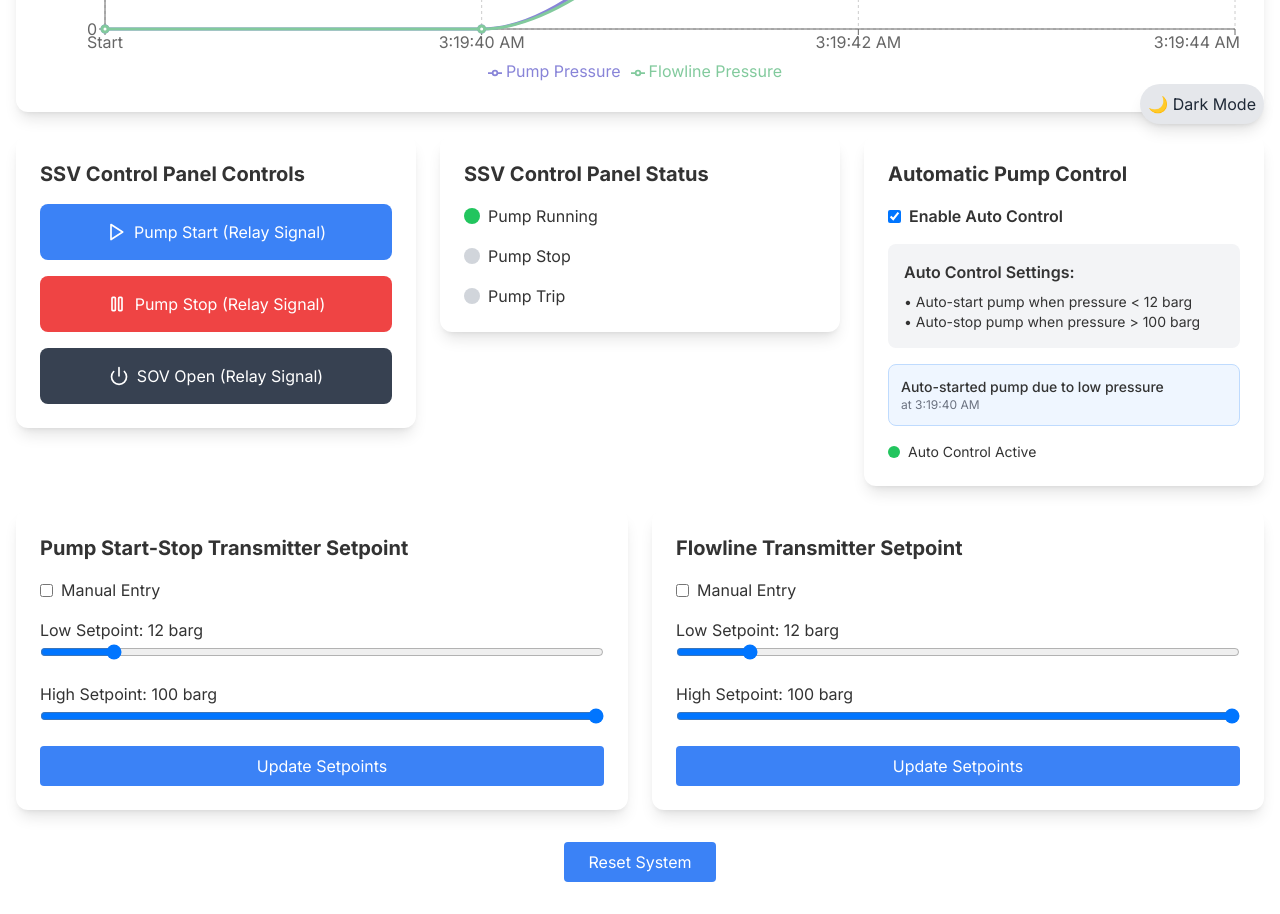
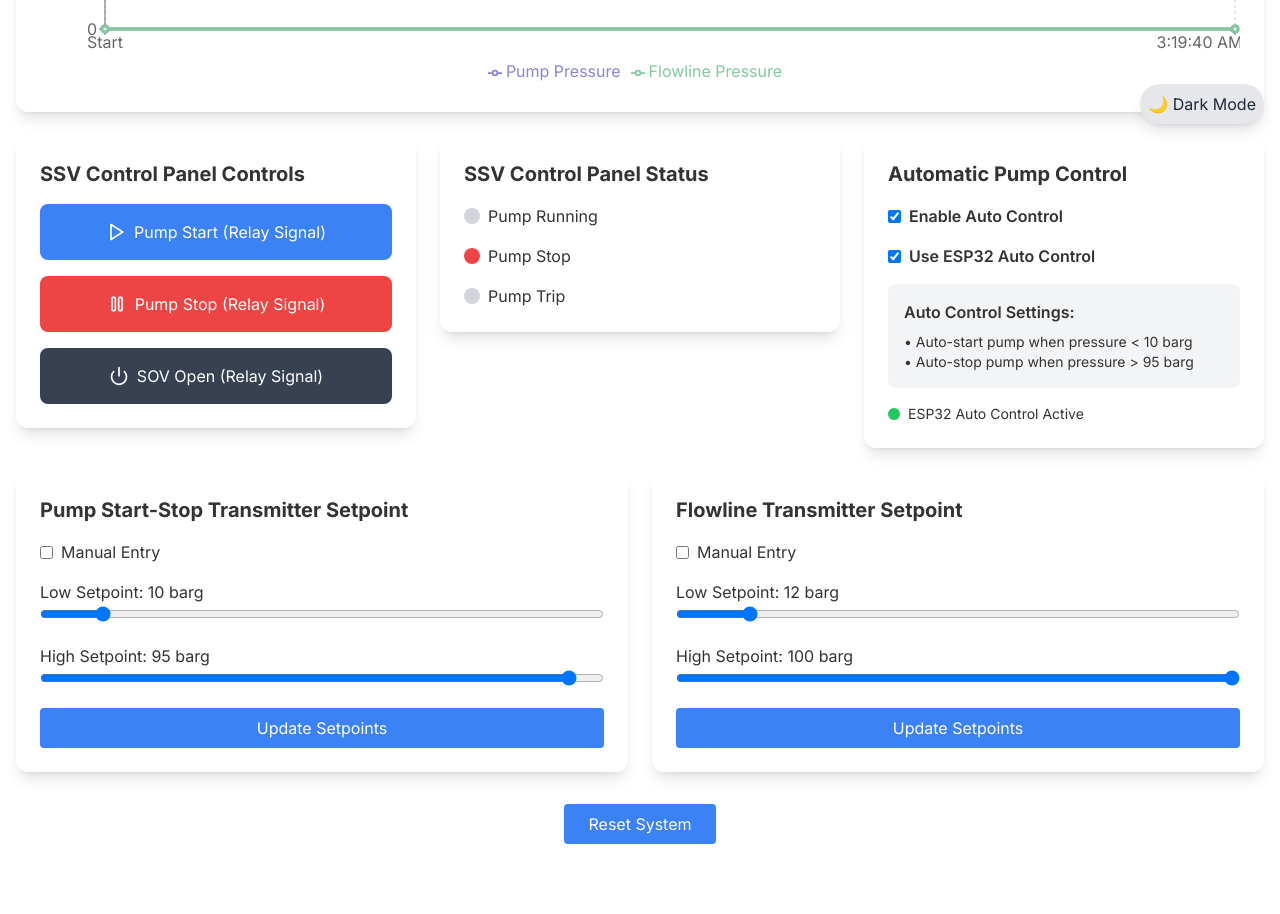
Before and after one commit to AbuCTF/Proserv, a Next.js app: page / in a window 1280 px wide. Shown: the part 660-1574 px from the top of the page. After the commit the page ends 1536 px from the top, so only its background shows below. Built offline with nearby package versions, Linux system fonts and the light colour scheme; no server answers.

Commit message:
pump control

```diff
--- a/package.json
+++ b/package.json
@@ -16,7 +16,7 @@
     "recharts": "^2.15.1"
   },
   "devDependencies": {
-    "@types/node": "^20",
+    "@types/node": "^20.17.30",
     "@types/react": "^19",
     "@types/react-dom": "^19",
     "postcss": "^8",
--- a/src/app/page.tsx
+++ b/src/app/page.tsx
@@ -1,73 +1,118 @@
-// app/page.tsx
-'use client';
-import { useState, useEffect } from 'react';
-import { ProservLogo } from '@/components/ProservLogo';
-import { SystemControls } from '@/components/SystemControls';
-import { SystemStatus } from '@/components/SystemStatus';
-import { PressureGraph } from '@/components/PressureGraph';
-import { TransmitterSetpointControl } from '@/components/TransmitterSetpointControl';
-import { TransmitterValueDisplay } from '@/components/TransmitterValueDisplay';
-import { AutoPumpControl } from '@/components/AutoPumpControl';
-import { Setpoints, PumpStatus } from '@/types';
+// app/page.tsx - Updated version
+"use client";
+import { useState, useEffect } from "react";
+import { ProservLogo } from "@/components/ProservLogo";
+import { SystemControls } from "@/components/SystemControls";
+import { SystemStatus } from "@/components/SystemStatus";
+import { PressureGraph } from "@/components/PressureGraph";
+import { TransmitterSetpointControl } from "@/components/TransmitterSetpointControl";
+import { TransmitterValueDisplay } from "@/components/TransmitterValueDisplay";
+import { AutoPumpControl } from "@/components/AutoPumpControl";
+import { Setpoints, PumpStatus } from "@/types";
+
+const ESP_API_BASE = "http://192.168.181.161"; // Replace with your ESP32's IP address
 
 export default function Home() {
-  // State for pressures and setpoints
   const [pumpPressure, setPumpPressure] = useState<number>(0);
   const [flowlinePressure, setFlowlinePressure] = useState<number>(0);
-  const [pumpStatus, setPumpStatus] = useState<PumpStatus>('stopped');
+  const [pumpStatus, setPumpStatus] = useState<PumpStatus>("stopped");
 
-  // Initialize setpoints according to client requirements
   const [pumpSetpoints, setPumpSetpoints] = useState<Setpoints>({
-    lowSetpoint: 12,
-    highSetpoint: 100
+    lowSetpoint: 10, // Default ESP32 startThreshold value
+    highSetpoint: 95, // Default ESP32 stopThreshold value
   });
 
   const [flowlineSetpoints, setFlowlineSetpoints] = useState<Setpoints>({
     lowSetpoint: 12,
-    highSetpoint: 100
+    highSetpoint: 100,
   });
 
-  // Simulate real-time pressure changes
+  // Fetch latest state from ESP every 2 seconds
   useEffect(() => {
-    const pressureInterval = setInterval(() => {
-      // Simulate realistic pressure fluctuations based on pump status
-      setPumpPressure(prev => {
-        let change;
-        if (pumpStatus === 'running') {
-          // Pressure tends to increase when pump is running
-          change = Math.random() * 3 - 0.5; // Mostly increasing
-        } else {
-          // Pressure tends to decrease when pump is stopped
-          change = Math.random() * 3 - 2.5; // Mostly decreasing
-        }
-        return Math.max(0, Math.min(120, prev + change));
+    const fetchData = async () => {
+      try {
+        const res = await fetch(`${ESP_API_BASE}/api/state`);
+        const data = await res.json();
+
+        // Update based on ESP32 server response format
+        setPumpPressure(data.pressure || 0);
+        // If your ESP doesn't provide flowlinePressure, you can either
+        // use the same pressure value or keep your existing simulation
+        setFlowlinePressure(data.pressure || 0);
+
+        // Status comes as a boolean from ESP32
+        setPumpStatus(data.pumpStatus ? "running" : "stopped");
+
+        // Update thresholds from ESP32 values
+        setPumpSetpoints({
+          lowSetpoint: data.startThreshold || 10,
+          highSetpoint: data.stopThreshold || 95,
+        });
+      } catch (err) {
+        console.error("Error fetching from ESP32:", err);
+      }
+    };
+
+    fetchData(); // initial fetch
+    const interval = setInterval(fetchData, 2000); // poll every 2s
+    return () => clearInterval(interval);
+  }, []);
+
+  // Pump on/off control via API
+  const handlePumpStatusChange = async (newStatus: PumpStatus) => {
+    try {
+      await fetch(`${ESP_API_BASE}/api/pump`, {
+        method: "POST",
+        headers: { "Content-Type": "application/json" },
+        body: JSON.stringify({ status: newStatus === "running" }),
       });
+      setPumpStatus(newStatus); // Optimistic update
+    } catch (err) {
+      console.error("Failed to update pump status:", err);
+    }
+  };
 
-      setFlowlinePressure(prev => {
-        let change;
-        if (pumpStatus === 'running') {
-          // Flowline follows pump with some delay/buffering
-          change = Math.random() * 2 - 0.3; // Mostly increasing
-        } else {
-          // Flowline pressure drops when pump is off
-          change = Math.random() * 2 - 1.8; // Mostly decreasing
-        }
-        return Math.max(0, Math.min(110, prev + change));
+  // Update thresholds (only for pump setpoint changes)
+  const updatePumpSetpoints = async (newSetpoints: Setpoints) => {
+    try {
+      await fetch(`${ESP_API_BASE}/api/thresholds`, {
+        method: "POST",
+        headers: { "Content-Type": "application/json" },
+        body: JSON.stringify({
+          startThreshold: newSetpoints.lowSetpoint,
+          stopThreshold: newSetpoints.highSetpoint,
+        }),
       });
-    }, 2000); // Update every 2 seconds
+      setPumpSetpoints(newSetpoints);
+    } catch (err) {
+      console.error("Failed to update setpoints:", err);
+    }
+  };
 
-    return () => clearInterval(pressureInterval);
-  }, [pumpStatus]);
-
-  const handlePumpStatusChange = (newStatus: PumpStatus) => {
-    setPumpStatus(newStatus);
+  // Add manual control for simulation parameters (optional)
+  const updateSimulationParams = async (
+    pressure: number,
+    rate: number = 1.0
+  ) => {
+    try {
+      await fetch(`${ESP_API_BASE}/api/simulation`, {
+        method: "POST",
+        headers: { "Content-Type": "application/json" },
+        body: JSON.stringify({ pressure, rate }),
+      });
+    } catch (err) {
+      console.error("Failed to update simulation params:", err);
+    }
   };
 
   return (
     <main className="container mx-auto px-4 py-4 sm:py-8 max-w-7xl">
+      {/* Rest of your component remains the same */}
       <header className="flex flex-col sm:flex-row justify-between items-center mb-4 sm:mb-8 gap-3">
         <ProservLogo size={80} />
-        <h1 className="text-xl sm:text-2xl md:text-3xl font-bold text-center sm:text-right">Proserv SSV Control Panel</h1>
+        <h1 className="text-xl sm:text-2xl md:text-3xl font-bold text-center sm:text-right">
+          Proserv SSV Control Panel
+        </h1>
       </header>
 
       <TransmitterValueDisplay
@@ -88,13 +133,12 @@ export default function Home() {
         <div className="order-1">
           <SystemControls
             onPumpStatusChange={handlePumpStatusChange}
-          />
+            espApiBase={ESP_API_BASE}
+          />{" "}
         </div>
 
         <div className="order-3 sm:order-2">
-          <SystemStatus
-            currentPumpStatus={pumpStatus}
-          />
+          <SystemStatus currentPumpStatus={pumpStatus} />
         </div>
 
         <div className="order-2 sm:order-3 sm:col-span-2 lg:col-span-1">
@@ -112,19 +156,24 @@ export default function Home() {
           title="Pump Start-Stop Transmitter Setpoint"
           lowSetpoint={pumpSetpoints.lowSetpoint}
           highSetpoint={pumpSetpoints.highSetpoint}
-          onSetpointChange={(newSetpoints) => setPumpSetpoints(newSetpoints)}
+          onSetpointChange={updatePumpSetpoints}
         />
 
         <TransmitterSetpointControl
           title="Flowline Transmitter Setpoint"
           lowSetpoint={flowlineSetpoints.lowSetpoint}
           highSetpoint={flowlineSetpoints.highSetpoint}
-          onSetpointChange={(newSetpoints) => setFlowlineSetpoints(newSetpoints)}
+          onSetpointChange={(newSetpoints) =>
+            setFlowlineSetpoints(newSetpoints)
+          }
         />
       </div>
 
       <footer className="mt-4 sm:mt-8 text-center">
-        <button className="bg-blue-500 text-white px-4 sm:px-6 py-2 rounded hover:bg-blue-600 text-sm sm:text-base">
+        <button
+          className="bg-blue-500 text-white px-4 sm:px-6 py-2 rounded hover:bg-blue-600 text-sm sm:text-base"
+          onClick={() => updateSimulationParams(50, 1.0)} // Reset simulation to default values
+        >
           Reset System
         </button>
       </footer>
--- a/src/components/AutoPumpControl.tsx
+++ b/src/components/AutoPumpControl.tsx
@@ -1,7 +1,7 @@
-// src/components/AutoPumpControl.tsx
-'use client';
-import { useEffect, useState } from 'react';
-import { Setpoints, PumpStatus } from '@/types';
+// src/components/AutoPumpControl.tsx - Updated
+"use client";
+import { useEffect, useState } from "react";
+import { Setpoints, PumpStatus } from "@/types";
 
 interface AutoPumpControlProps {
   pumpPressure: number;
@@ -14,37 +14,70 @@ export const AutoPumpControl: React.FC<AutoPumpControlProps> = ({
   pumpPressure,
   pumpSetpoints,
   pumpStatus,
-  onPumpStatusChange
+  onPumpStatusChange,
 }) => {
   const [isAutoEnabled, setIsAutoEnabled] = useState<boolean>(true);
-  const [lastAutoAction, setLastAutoAction] = useState<string>('');
-  const [lastActionTime, setLastActionTime] = useState<string>('');
+  const [lastAutoAction, setLastAutoAction] = useState<string>("");
+  const [lastActionTime, setLastActionTime] = useState<string>("");
+  const [isESP32AutoControl, setIsESP32AutoControl] = useState<boolean>(true);
 
+  // Track auto control actions
   useEffect(() => {
-    if (!isAutoEnabled) return;
+    if (!isAutoEnabled || isESP32AutoControl) return;
 
-    // Auto-start pump when pressure falls below low setpoint
-    if (pumpPressure < pumpSetpoints.lowSetpoint && pumpStatus !== 'running') {
-      onPumpStatusChange('running');
-      const now = new Date().toLocaleTimeString();
-      setLastAutoAction('Auto-started pump due to low pressure');
+    const now = new Date().toLocaleTimeString();
+
+    // Auto-start pump if pressure is too low
+    if (pumpPressure < pumpSetpoints.lowSetpoint && pumpStatus !== "running") {
+      onPumpStatusChange("running");
+      setLastAutoAction("Auto-started pump due to low pressure");
       setLastActionTime(now);
-      console.log('Auto-Control: Started pump due to low pressure');
     }
 
-    // Auto-stop pump when pressure exceeds high setpoint
-    if (pumpPressure > pumpSetpoints.highSetpoint && pumpStatus === 'running') {
-      onPumpStatusChange('stopped');
-      const now = new Date().toLocaleTimeString();
-      setLastAutoAction('Auto-stopped pump due to high pressure');
+    // Auto-stop pump if pressure is too high
+    if (pumpPressure > pumpSetpoints.highSetpoint && pumpStatus === "running") {
+      onPumpStatusChange("stopped");
+      setLastAutoAction("Auto-stopped pump due to high pressure");
       setLastActionTime(now);
-      console.log('Auto-Control: Stopped pump due to high pressure');
     }
-  }, [pumpPressure, pumpSetpoints, pumpStatus, isAutoEnabled, onPumpStatusChange]);
+  }, [
+    pumpPressure,
+    pumpSetpoints,
+    pumpStatus,
+    isAutoEnabled,
+    isESP32AutoControl,
+    onPumpStatusChange,
+  ]);
+
+  // Track pressure changes to detect automatic ESP32 actions
+  useEffect(() => {
+    const now = new Date().toLocaleTimeString();
+
+    // If ESP32 auto control is enabled, log automatic actions it takes
+    if (isESP32AutoControl && isAutoEnabled) {
+      if (
+        pumpStatus === "running" &&
+        lastAutoAction !== "ESP32 auto-started pump"
+      ) {
+        setLastAutoAction("ESP32 auto-started pump");
+        setLastActionTime(now);
+      } else if (
+        pumpStatus === "stopped" &&
+        lastAutoAction !== "ESP32 auto-stopped pump" &&
+        lastAutoAction !== ""
+      ) {
+        // Skip initial state
+        setLastAutoAction("ESP32 auto-stopped pump");
+        setLastActionTime(now);
+      }
+    }
+  }, [pumpStatus, isESP32AutoControl, isAutoEnabled, lastAutoAction]);
 
   return (
     <section className="bg-white rounded-xl p-4 sm:p-6 shadow-lg h-full">
-      <h2 className="text-lg sm:text-xl font-bold mb-3 sm:mb-4">Automatic Pump Control</h2>
+      <h2 className="text-lg sm:text-xl font-bold mb-3 sm:mb-4">
+        Automatic Pump Control
+      </h2>
 
       <div className="flex items-center mb-3 sm:mb-4">
         <input
@@ -54,14 +87,43 @@ export const AutoPumpControl: React.FC<AutoPumpControlProps> = ({
           className="mr-2"
           id="auto-control-toggle"
         />
-        <label htmlFor="auto-control-toggle" className="font-semibold text-sm sm:text-base">Enable Auto Control</label>
+        <label
+          htmlFor="auto-control-toggle"
+          className="font-semibold text-sm sm:text-base"
+        >
+          Enable Auto Control
+        </label>
       </div>
+
+      {isAutoEnabled && (
+        <div className="flex items-center mb-3 sm:mb-4">
+          <input
+            type="checkbox"
+            checked={isESP32AutoControl}
+            onChange={() => setIsESP32AutoControl(!isESP32AutoControl)}
+            className="mr-2"
+            id="esp32-control-toggle"
+          />
+          <label
+            htmlFor="esp32-control-toggle"
+            className="font-semibold text-sm sm:text-base"
+          >
+            Use ESP32 Auto Control
+          </label>
+        </div>
+      )}
 
       <div className="bg-gray-100 p-3 sm:p-4 rounded-lg text-sm sm:text-base">
         <p className="font-semibold">Auto Control Settings:</p>
         <ul className="mt-1 sm:mt-2 text-xs sm:text-sm">
-          <li>• Auto-start pump when pressure &lt; {pumpSetpoints.lowSetpoint} barg</li>
-          <li>• Auto-stop pump when pressure &gt; {pumpSetpoints.highSetpoint} barg</li>
+          <li>
+            • Auto-start pump when pressure &lt; {pumpSetpoints.lowSetpoint}{" "}
+            barg
+          </li>
+          <li>
+            • Auto-stop pump when pressure &gt; {pumpSetpoints.highSetpoint}{" "}
+            barg
+          </li>
         </ul>
       </div>
 
@@ -73,8 +135,18 @@ export const AutoPumpControl: React.FC<AutoPumpControlProps> = ({
       )}
 
       <div className="mt-3 sm:mt-4 flex items-center">
-        <div className={`w-2 h-2 sm:w-3 sm:h-3 rounded-full mr-2 ${isAutoEnabled ? 'bg-green-500' : 'bg-gray-400'}`}></div>
-        <span className="text-xs sm:text-sm">{isAutoEnabled ? 'Auto Control Active' : 'Auto Control Disabled'}</span>
+        <div
+          className={`w-2 h-2 sm:w-3 sm:h-3 rounded-full mr-2 ${
+            isAutoEnabled ? "bg-green-500" : "bg-gray-400"
+          }`}
+        ></div>
+        <span className="text-xs sm:text-sm">
+          {isAutoEnabled
+            ? isESP32AutoControl
+              ? "ESP32 Auto Control Active"
+              : "Frontend Auto Control Active"
+            : "Auto Control Disabled"}
+        </span>
       </div>
     </section>
   );
--- a/src/components/SystemControls.tsx
+++ b/src/components/SystemControls.tsx
@@ -1,67 +1,65 @@
-// src/components/SystemControls.tsx
-'use client';
-import { useState } from 'react';
-import { Power, Play, Pause, Activity } from 'lucide-react';
-import { PumpStatus } from '@/types';
+// src/components/SystemControls.tsx - Updated for ESP32
+"use client";
+import { useState } from "react";
+import { Power, Play, Pause } from "lucide-react";
+import { PumpStatus } from "@/types";
 
 interface SystemControlsProps {
   onPumpStatusChange: (status: PumpStatus) => void;
+  espApiBase: string; // Add ESP32 API base URL as a prop
 }
 
-export const SystemControls: React.FC<SystemControlsProps> = ({ onPumpStatusChange }) => {
-  const [pumpState, setPumpState] = useState<PumpStatus>('stopped');
-  const [sovState, setSovState] = useState<'closed' | 'open'>('closed');
-  const [lastControlSource, setLastControlSource] = useState<'manual' | 'auto'>('manual');
+export const SystemControls: React.FC<SystemControlsProps> = ({
+  onPumpStatusChange,
+  espApiBase,
+}) => {
+  const [pumpState, setPumpState] = useState<PumpStatus>("stopped");
+  const [sovState, setSovState] = useState<"closed" | "open">("closed");
 
-  const simulateRelaySignal = () => {
-    // Simulating realistic relay signal generation
-    return Math.random() > 0.5;
-  };
+  const handlePumpControl = async (action: "start" | "stop") => {
+    try {
+      // Convert action to boolean status for ESP32 API
+      const pumpStatus = action === "start";
 
-  const handlePumpStart = () => {
-    const relaySignal = simulateRelaySignal();
-    if (relaySignal) {
-      const newStatus: PumpStatus = 'running';
-      setPumpState(newStatus);
-      setLastControlSource('manual');
-      onPumpStatusChange(newStatus);
-      console.log('Pump Start Signal Generated (Manual)');
+      const res = await fetch(`${espApiBase}/api/pump`, {
+        method: "POST",
+        headers: { "Content-Type": "application/json" },
+        body: JSON.stringify({ status: pumpStatus }),
+      });
+
+      if (res.ok) {
+        const newStatus: PumpStatus = pumpStatus ? "running" : "stopped";
+        setPumpState(newStatus);
+        onPumpStatusChange(newStatus);
+        console.log(`Pump ${action} command sent.`);
+      } else {
+        console.error("Pump control failed");
+      }
+    } catch (error) {
+      console.error("Error controlling pump:", error);
     }
   };
 
-  const handlePumpStop = () => {
-    const relaySignal = simulateRelaySignal();
-    if (relaySignal) {
-      const newStatus: PumpStatus = 'stopped';
-      setPumpState(newStatus);
-      setLastControlSource('manual');
-      onPumpStatusChange(newStatus);
-      console.log('Pump Stop Signal Generated (Manual)');
-    }
-  };
+  // Keep SOV logic simulated
+  const simulateRelaySignal = () => Math.random() > 0.5;
 
   const handleSOVToggle = () => {
     const relaySignal = simulateRelaySignal();
     if (relaySignal) {
-      setSovState(prev => prev === 'closed' ? 'open' : 'closed');
-      console.log('SOV Toggle Signal Generated');
+      setSovState((prev) => (prev === "closed" ? "open" : "closed"));
+      console.log("SOV Toggle Signal Generated");
     }
   };
-
-  // Update the pump state when changed externally (by auto control)
-  if (pumpState !== 'running' && pumpState !== 'stopped') {
-    setPumpState('stopped');
-  }
 
   return (
     <section className="bg-white rounded-xl p-6 shadow-lg">
       <h2 className="text-xl font-bold mb-4">SSV Control Panel Controls</h2>
       <div className="grid grid-cols-1 gap-4">
         <button
-          onClick={handlePumpStart}
-          disabled={pumpState === 'running'}
+          onClick={() => handlePumpControl("start")}
+          disabled={pumpState === "running"}
           className={`flex items-center justify-center space-x-2 w-full p-4 rounded-lg
-            ${pumpState === 'running' ? 'bg-green-500' : 'bg-blue-500'}
+            ${pumpState === "running" ? "bg-green-500" : "bg-blue-500"}
             text-white hover:opacity-90`}
         >
           <Play className="w-5 h-5" />
@@ -69,10 +67,10 @@ export const SystemControls: React.FC<SystemControlsProps> = ({ onPumpStatusChan
         </button>
 
         <button
-          onClick={handlePumpStop}
-          disabled={pumpState === 'stopped'}
+          onClick={() => handlePumpControl("stop")}
+          disabled={pumpState === "stopped"}
           className={`flex items-center justify-center space-x-2 w-full p-4 rounded-lg
-            ${pumpState === 'stopped' ? 'bg-red-500' : 'bg-gray-500'}
+            ${pumpState === "stopped" ? "bg-red-500" : "bg-gray-500"}
             text-white hover:opacity-90`}
         >
           <Pause className="w-5 h-5" />
@@ -82,11 +80,13 @@ export const SystemControls: React.FC<SystemControlsProps> = ({ onPumpStatusChan
         <button
           onClick={handleSOVToggle}
           className={`flex items-center justify-center space-x-2 w-full p-4 rounded-lg
-            ${sovState === 'open' ? 'bg-red-500' : 'bg-gray-700'}
+            ${sovState === "open" ? "bg-red-500" : "bg-gray-700"}
             text-white hover:opacity-90`}
         >
           <Power className="w-5 h-5" />
-          <span>SOV {sovState === 'open' ? 'Close' : 'Open'} (Relay Signal)</span>
+          <span>
+            SOV {sovState === "open" ? "Close" : "Open"} (Relay Signal)
+          </span>
         </button>
       </div>
     </section>
```
Also changed, not shown: 1 other file (tests, documents, lock files or other folders).
